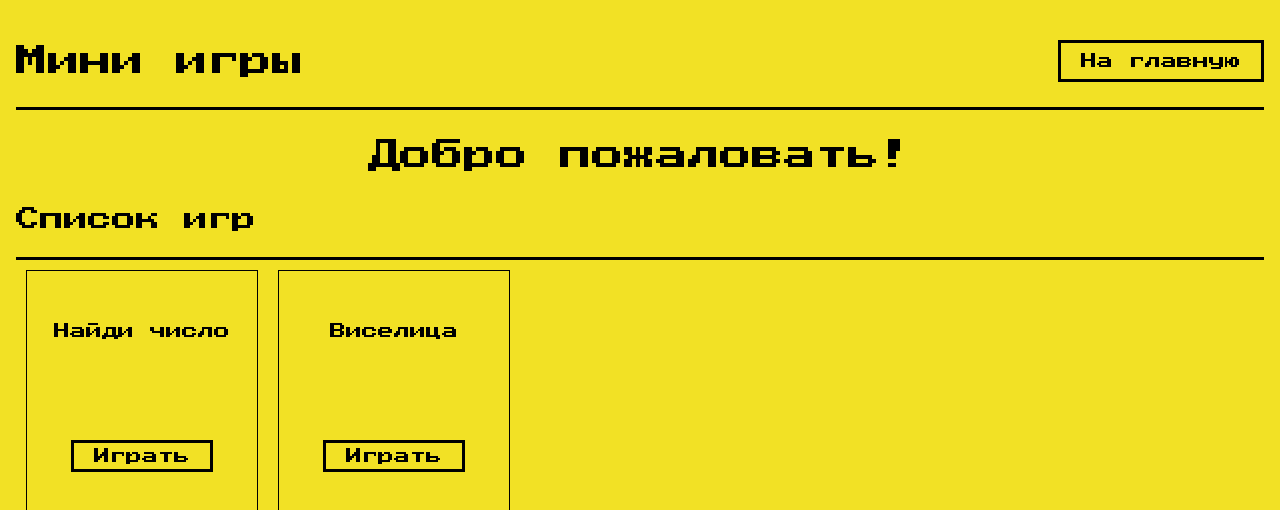
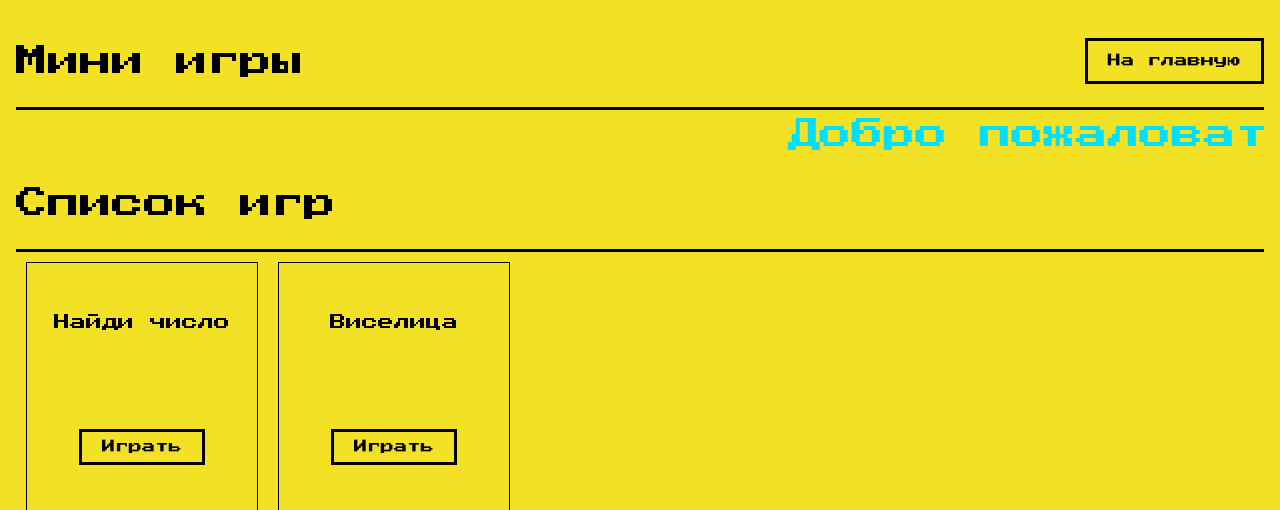
Before and after one commit to evasyukov/mini-games, a Vue app: page / in a window 1280 px wide. Shown: the top 510 px of the page. Built offline with nearby package versions, Linux system fonts and the light colour scheme.

Commit message:
шрифт, анимация

```diff
--- a/index.html
+++ b/index.html
@@ -1,13 +1,21 @@
 <!doctype html>
 <html lang="en">
+
 <head>
   <meta charset="UTF-8" />
   <link rel="icon" type="image/svg+xml" href="/vite.svg" />
+  <link rel="preconnect" href="https://fonts.googleapis.com">
+  <link rel="preconnect" href="https://fonts.gstatic.com" crossorigin>
+  <link
+    href="https://fonts.googleapis.com/css2?family=Inter:ital,opsz,wght@0,14..32,100..900;1,14..32,100..900&family=Montserrat:ital,wght@0,100..900;1,100..900&family=Press+Start+2P&display=swap"
+    rel="stylesheet">
   <meta name="viewport" content="width=device-width, initial-scale=1.0" />
   <title>Мини игры</title>
 </head>
+
 <body>
   <div id="app"></div>
   <script type="module" src="/src/main.js"></script>
 </body>
+
 </html>
--- a/src/components/Header.vue
+++ b/src/components/Header.vue
@@ -4,80 +4,20 @@
       <h1>Мини игры</h1>
     </div>
 
-    <div class="header_list" :class="{ active: isActive }">
-      <router-link to="/">
-        <button @click="switcherList">На главную</button>
-      </router-link>
-    </div>
+    <router-link to="/">
+      <button @click="switcherList">На главную</button>
+    </router-link>
   </div>
 </template>
-
-<script setup>
-import { ref, defineProps } from "vue"
-
-defineProps({
-  gameList: Array,
-})
-
-const isActive = ref(false)
-
-const switcherList = () => {
-  isActive.value = !isActive.value
-}
-</script>
 
 <style lang="scss" scoped>
 .header {
   display: flex;
   align-items: center;
-  justify-content: flex-start;
+  justify-content: space-between;
 
   border-bottom: 3px solid #000;
 
   width: 100%;
-
-  &_title {
-    border: 1px 1px 1px 1px #000;
-    border-radius: 5px;
-  }
-
-  &_list {
-    margin-left: auto;
-
-    display: flex;
-    align-items: center;
-
-    position: relative;
-
-    ul {
-      position: absolute;
-      right: 120px;
-
-      display: flex;
-      flex-direction: row;
-      gap: 5px;
-
-      :hover {
-        background-color: #000;
-        color: #fff;
-      }
-
-      li {
-        height: 40px;
-        width: max-content;
-
-        padding: 0px 20px;
-
-        background-color: #00000018;
-        border: 1px solid #000;
-
-        display: flex;
-        justify-content: center;
-        align-items: center;
-
-        cursor: pointer;
-      }
-    }
-  }
 }
 </style>
--- a/src/components/HomeView.vue
+++ b/src/components/HomeView.vue
@@ -5,7 +5,7 @@
     </div>
 
     <div class="home__header">
-      <h2>Список игр</h2>
+      <h1>Список игр</h1>
     </div>
 
     <div class="home__games">
@@ -42,6 +42,52 @@ const gameList = ref([
 
   &__title {
     text-align: center;
+
+    position: relative;
+    overflow: hidden;
+
+    user-select: none;
+
+    h1 {
+      margin: 0;
+
+
+      display: inline-block;
+      white-space: nowrap;
+      animation: scrollText 7s linear infinite, changeColor 2s linear infinite;;
+    }
+
+    @keyframes scrollText {
+      0% {
+        transform: translateX(-180%);
+      }
+      100% {
+        transform: translateX(180%);
+      }
+    }
+    @keyframes changeColor {
+      0% {
+        color: rgb(255, 166, 0);
+      }
+      16% {
+        color: #ffff00;
+      }
+      32% {
+        color: rgb(0, 255, 0);
+      }
+      48% {
+        color: #00ffff;
+      }
+      64% {
+        color: #0000ff;
+      }
+      80% {
+        color: #ff00ff;
+      }
+      100% {
+        color: rgb(255, 0, 0);
+      }
+    }
   }
 
   &__header {
--- a/src/style.scss
+++ b/src/style.scss
@@ -1,10 +1,11 @@
-@import url("https://fonts.googleapis.com/css2?family=Montserrat:ital,wght@0,100..900;1,100..900&family=Press+Start+2P&display=swap");
-
-:root {
+// @import url("https://fonts.googleapis.com/css2?family=Montserrat:ital,wght@0,100..900;1,100..900&family=Press+Start+2P&display=swap");
+* {
   font-family: "Press Start 2P", serif;
   line-height: 1.5;
   font-weight: 400;
+}
 
+:root {
   color-scheme: light dark;
   color: #000;
   background-color: #f2e125;
@@ -33,8 +34,6 @@ input[type="number"] {
 }
 
 button {
-  font-family: "Press Start 2P", serif;
-  font-size: 16px;
   color: #000;
 
   background: none;
@@ -50,3 +49,9 @@ button {
     color: #fff;
   }
 }
+
+h1::selection, p::selection {
+  --color-shadow: #ffffff;
+  color: #f2e125;
+  background-color: #000000e6;
+}
```
Lines whose indentation alone changed are shown as unchanged.
